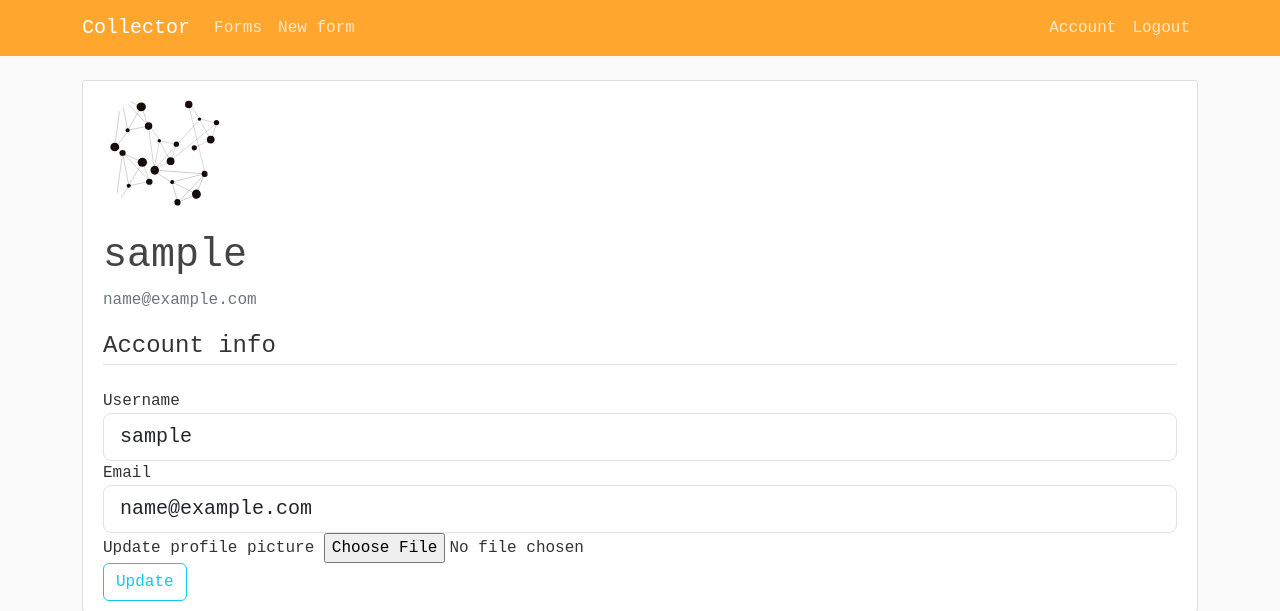
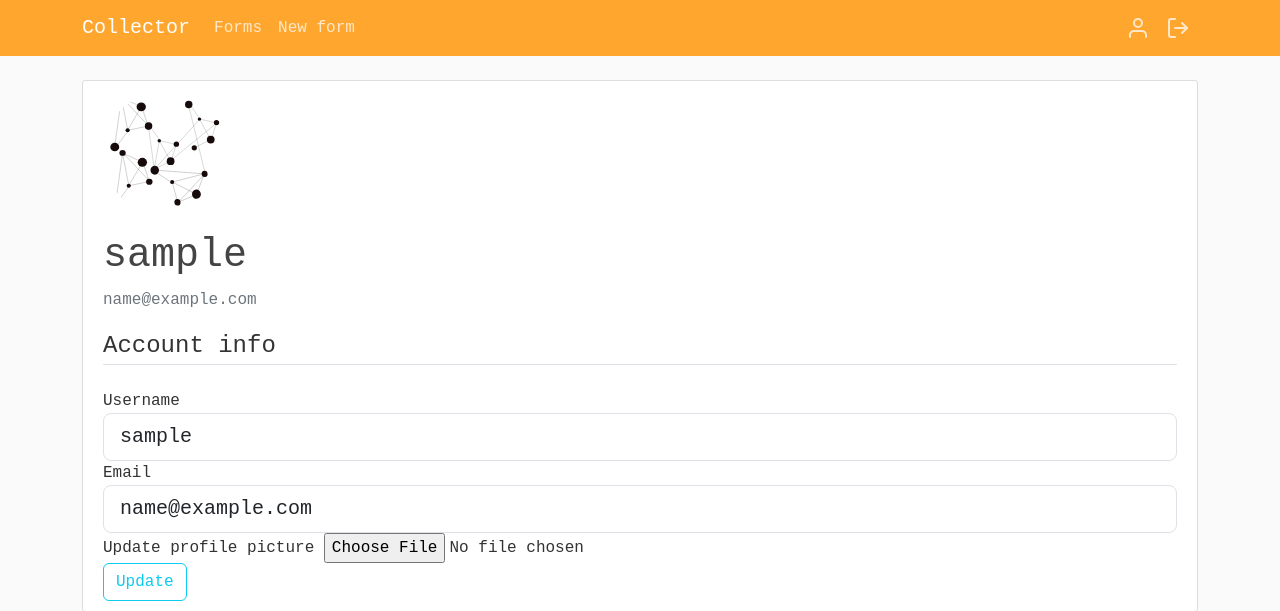
Before and after one commit to tlomiej/flaskProject, a Flask app: page /account in a window 1280 px wide. Shown: the top 611 px of the page. Run offline with Flask 3, Linux system fonts and the light colour scheme; the visitor is signed in with stand-in values (Sample User, id 1); some libraries are stand-ins or nearby versions.

Commit message:
add icon

```diff
--- a/mainapp/templates/layout.html
+++ b/mainapp/templates/layout.html
@@ -22,8 +22,9 @@
             <!-- Navbar Right Side -->
             <div class="navbar-nav">
               {% if current_user.is_authenticated %}
-                <a class="nav-item nav-link" href="{{ url_for('users.account') }}">Account</a>
-                <a class="nav-item nav-link" href="{{ url_for('users.logout') }}">Logout</a>
+
+                <a class="nav-item nav-link" title="Account" href="{{ url_for('users.account') }}"><?xml version="1.0" ?><svg class="feather feather-user" fill="none" height="24" stroke="currentColor" stroke-linecap="round" stroke-linejoin="round" stroke-width="2" viewBox="0 0 24 24" width="24" xmlns="http://www.w3.org/2000/svg"><path d="M20 21v-2a4 4 0 0 0-4-4H8a4 4 0 0 0-4 4v2"/><circle cx="12" cy="7" r="4"/></svg></a>
+                <a class="nav-item nav-link" title="Logout" href="{{ url_for('users.logout') }}"><?xml version="1.0" ?><svg class="feather feather-log-out" fill="none" height="24" stroke="currentColor" stroke-linecap="round" stroke-linejoin="round" stroke-width="2" viewBox="0 0 24 24" width="24" xmlns="http://www.w3.org/2000/svg"><path d="M9 21H5a2 2 0 0 1-2-2V5a2 2 0 0 1 2-2h4"/><polyline points="16 17 21 12 16 7"/><line x1="21" x2="9" y1="12" y2="12"/></svg></a>
               {% else %}
                 <a class="nav-item nav-link" href="{{ url_for('users.login') }}">Login</a>
                 <a class="nav-item nav-link" href="{{ url_for('users.register') }}">Register</a>
```
